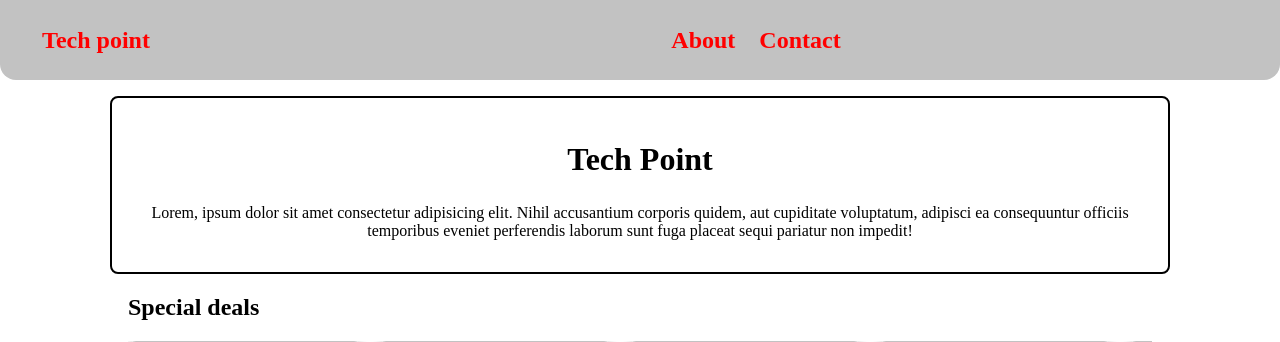
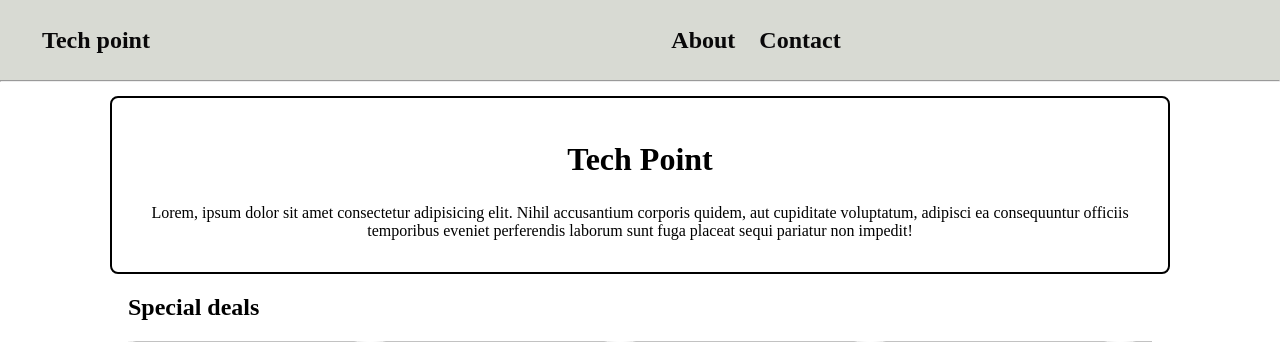
Before and after one commit to 6-Technishe-Informatica/GIP, a PHP site: page / in a window 1280 px wide. Shown: the top 342 px of the page. Run offline with PHP 8.4, Linux system fonts and the light colour scheme.

Commit message:
color pallets

```diff
--- a/root/siteParts/nav.php
+++ b/root/siteParts/nav.php
@@ -5,3 +5,4 @@
         <li><a href="contact.php">Contact</a></li>
     </ul>
 </nav>
+<hr>
--- a/root/style/_nav.scss
+++ b/root/style/_nav.scss
@@ -9,13 +9,18 @@ body{
 }
 
 header {
-    background-color: $mainColor;
+    background-color: $tertiaryColor;
     position: fixed;
     top: 0;
     width: 100%;
     height: 5rem;
-    border-bottom-left-radius: 1rem;
-    border-bottom-right-radius: 1rem;
+    // border-bottom-left-radius: 1rem;
+    // border-bottom-right-radius: 1rem;
+
+    hr{
+        margin-top: 0;
+        color: $secondAccentColor;
+    }
 
     nav {
         display: grid;
@@ -25,7 +30,7 @@ header {
         height: 100%;
 
         a{
-            color: $accentColor;
+            color: $primaryColor;
             text-decoration: none;
             font-size: 1.5rem;
             font-weight: 600;
@@ -36,7 +41,7 @@ header {
                 display: inline-block;
                 a {
                     text-decoration: none;
-                    color: $accentColor;
+                    color: $primaryColor;
                     padding: 10px;
                     display: block;
                 }
--- a/root/style/index.css
+++ b/root/style/index.css
@@ -8,13 +8,15 @@ body main {
 }
 
 header {
-  background-color: #c2c2c2;
+  background-color: #D8DAD3;
   position: fixed;
   top: 0;
   width: 100%;
   height: 5rem;
-  border-bottom-left-radius: 1rem;
-  border-bottom-right-radius: 1rem;
+}
+header hr {
+  margin-top: 0;
+  color: #81726A;
 }
 header nav {
   display: grid;
@@ -24,7 +26,7 @@ header nav {
   height: 100%;
 }
 header nav a {
-  color: red;
+  color: #090809;
   text-decoration: none;
   font-size: 1.5rem;
   font-weight: 600;
@@ -34,7 +36,7 @@ header nav ul li {
 }
 header nav ul li a {
   text-decoration: none;
-  color: red;
+  color: #090809;
   padding: 10px;
   display: block;
 }
--- a/root/style/index.scss
+++ b/root/style/index.scss
@@ -1,4 +1,11 @@
 $accentColor: red;
 $mainColor: #c2c2c2;
 
+// color palette 2
+$primaryColor: #090809;
+$secondaryColor: #F1F2EB;
+$tertiaryColor: #D8DAD3;
+$firstAccentColor: #4D7EA8;
+$secondAccentColor: #81726A;
+
 @import 'nav', 'main', 'footer';
```
Also changed, not shown: root/Documents/Color palette 1.png (added), root/Documents/Color palette 2.png (added), root/Documents/Color palette 3.png (added), root/Documents/Color palette 4.png (added), 1 other file.
